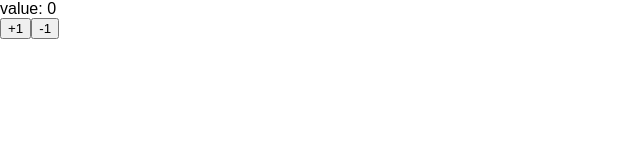
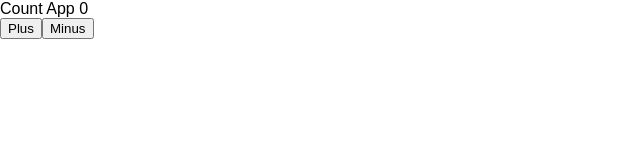
Before and after one commit to R84IEHMTS00x/Count-App, a React (Create React App) app: page / in a window 1280 px wide. Shown: the top 160 px of the page, without its empty margins (0-640 px from the left). Built offline with nearby package versions, Linux system fonts and the light colour scheme.

Commit message:
Update App.js

```diff
--- a/src/components/App.js
+++ b/src/components/App.js
@@ -43,9 +43,9 @@ class App extends Component {
 
     return (
       <React.Fragment>
-        <div>value: {props.value}</div>
-        <button onClick={props.increment}>+1</button>
-        <button onClick={props.decrement}>-1</button>
+        <div class="count">Count App {props.value}</div>
+        <button class="plus" onClick={props.increment}>Plus</button>
+        <button class="Minus" onClick={props.decrement}>Minus</button>
       </React.Fragment>
     )
   }
```
